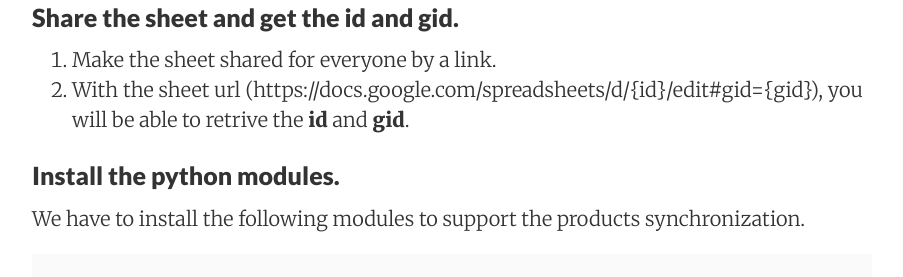
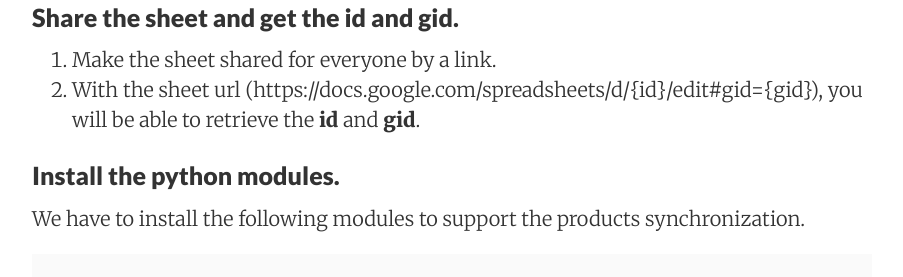
Before and after one commit to ideabosque/ideabosque.github.io, a Jekyll site: the page built from _posts/2019-12-08-Google-Sheets-as-PIM-for-Magento-2.md, in a window 1280 px wide and 900 px high, scrolled down 602 px. Shown: the part 183-460 px from the top of the window, without its empty margins (188-1091 px from the left). Built offline with Jekyll 4.4.1, drawn with Linux system fonts in a browser that asks for light colours; comment, search, counter and statistics services are not loaded.

Commit message:
Updated.

```diff
--- a/_posts/2019-12-08-Google-Sheets-as-PIM-for-Magento-2.md
+++ b/_posts/2019-12-08-Google-Sheets-as-PIM-for-Magento-2.md
@@ -21,7 +21,7 @@ abc-111 | XXXXXXXXXX | simple | description | color | XXXXXXXXXX | White
 ### Share the sheet and get the id and gid.
 
 1. Make the sheet shared for everyone by a link.
-2. With the sheet url (https://docs.google.com/spreadsheets/d/{id}/edit#gid={gid}), you will be able to retrive the **id** and **gid**.
+2. With the sheet url (https://docs.google.com/spreadsheets/d/{id}/edit#gid={gid}), you will be able to retrieve the **id** and **gid**.
 
 ### Install the python modules.
 
```
